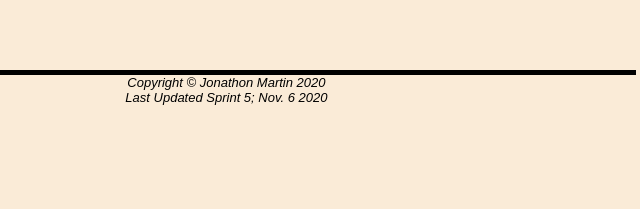
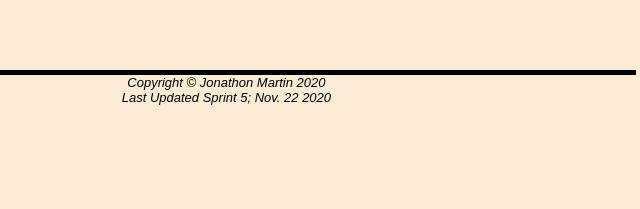
Before and after one commit to MartinJA77/FinalProjectProposal, a plain HTML site: page index.html in a window 1280 px wide. Shown: the part 633-842 px from the top of the page, 516-1156 px from the left. Drawn offline with Linux system fonts and the light colour scheme.

Commit message:
Update index.html

```diff
--- a/index.html
+++ b/index.html
@@ -64,7 +64,7 @@ body        {background-color: #FAEBD7;}
         </div>
         <footer>
             Copyright &copy; Jonathon Martin 2020 <br>
-            Last Updated Sprint 5; Nov. 6 2020
+            Last Updated Sprint 5; Nov. 22 2020
         </footer>
     </div>
 </body>
```
